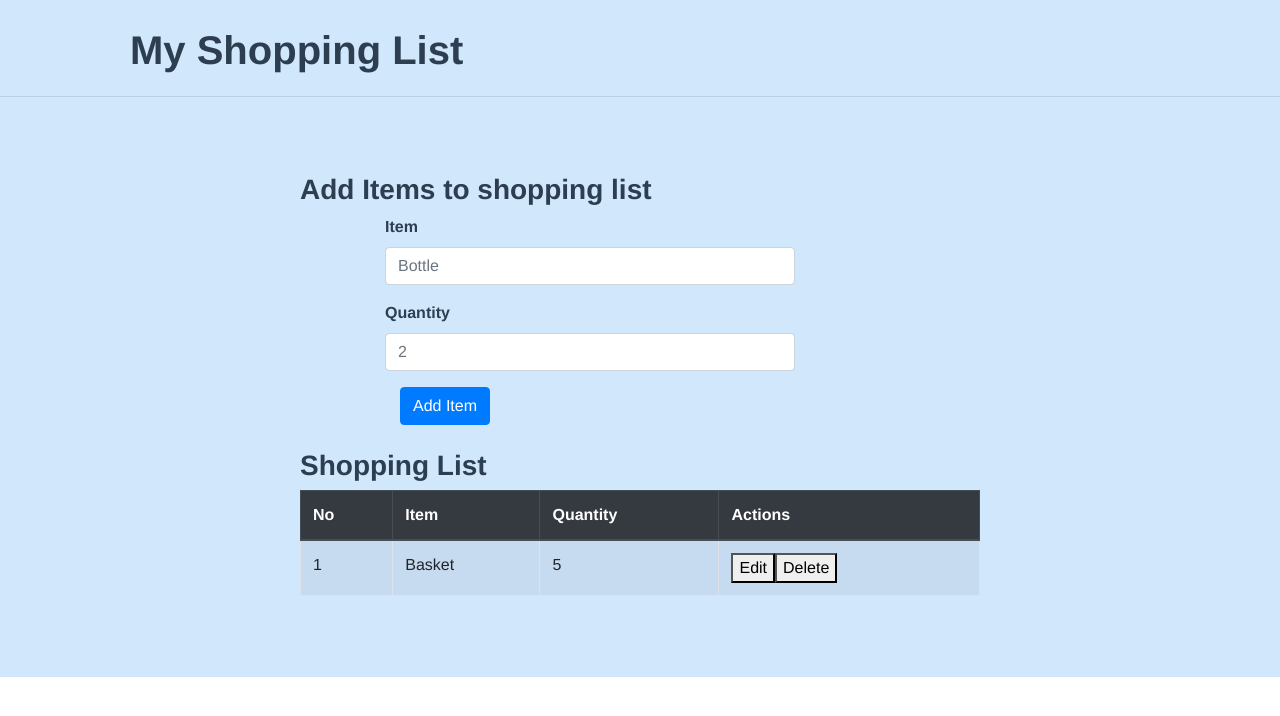
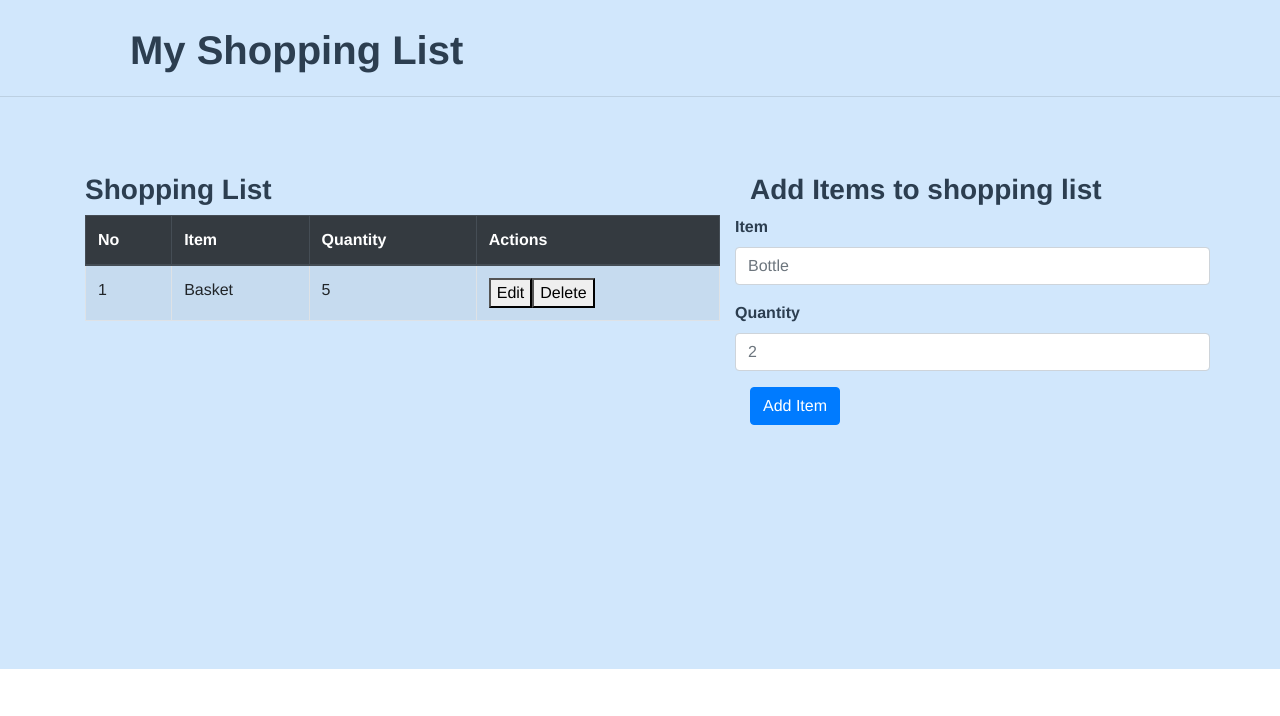
Before and after one commit to EmmellaBeatrice/shopping-list, a Vue app: page / in a window 1280 px wide. Shown: the top 716 px of the page. Built offline with nearby package versions, Linux system fonts and the light colour scheme.

Commit message:
Added columns

```diff
--- a/src/components/AddItemForm.vue
+++ b/src/components/AddItemForm.vue
@@ -97,17 +97,18 @@ export default {
             return this.item.name === ''
         },
         invalidQuantity() {
-            // return this.item.quantity === ''
-            return isNaN(this.item.quantity)
+            if (this.item.quantity === '' || isNaN(this.item.quantity) )
+
+            return
         },
     },
 }
 </script>
 <style>
-#myform{
+/* #myform{
   padding-left: 400px;
   padding-right: 500px;
-}
+} */
 [class*='-message']{
    font-weight: 500;
 }
--- a/src/components/ItemTable.vue
+++ b/src/components/ItemTable.vue
@@ -68,9 +68,9 @@ export default {
 }
 </script>
 <style>
-#item-table {
+/* #item-table {`
 padding-left: 300px;
 padding-right: 300px;
 padding-bottom: 65px;
-}
+} */
 </style>
--- a/src/views/Home.vue
+++ b/src/views/Home.vue
@@ -1,13 +1,19 @@
 <template>
-  <div class="home">
-    <h3><b>Add Items to shopping list</b></h3>
-      <AddItemForm  @add:item= "addItem" /><br>
+      <div class="container">
+        <div class="row">
+          <div class="col-sm-7">
               <h3><b>Shopping List</b></h3>
               <!-- item attribute helps you pass on data to itemTable because it starts with :
               it does the same as v-bind -->
               <item-table :items= "items" @delete:item= "deleteItem" @edit:item= "editItem" />
               <!-- OR
               <item-table v-bind:items="items" /> -->
+          </div>
+          <div class="col-sm-5">
+            <h3><b>Add Items to shopping list</b></h3>
+            <AddItemForm  @add:item= "addItem" /><br>
+          </div>
+        </div>
       </div>
 </template>
 
@@ -62,9 +68,11 @@ export default {
 }
 </script>
 <style>
-  h3 {
+  /* h3 {
     text-align: left;
     padding-left: 300px;
+  } */
+.container{
+  padding-bottom: 220px;
 }
-
 </style>
```
Lines whose indentation alone changed are shown as unchanged.
